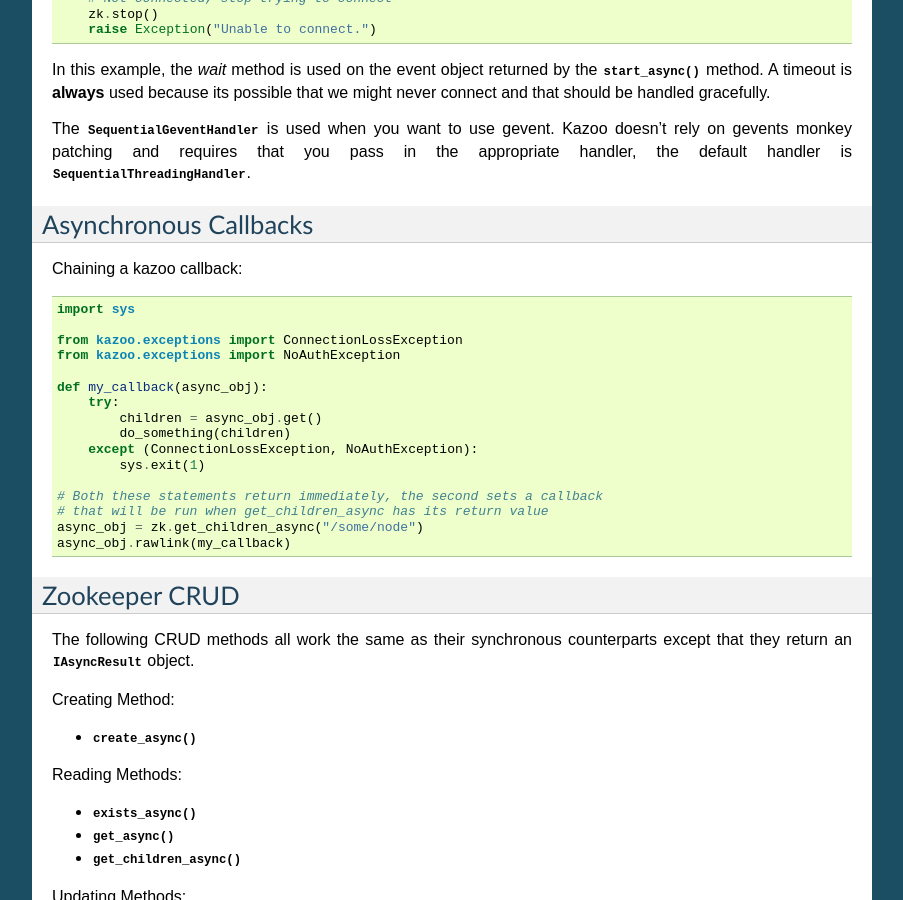
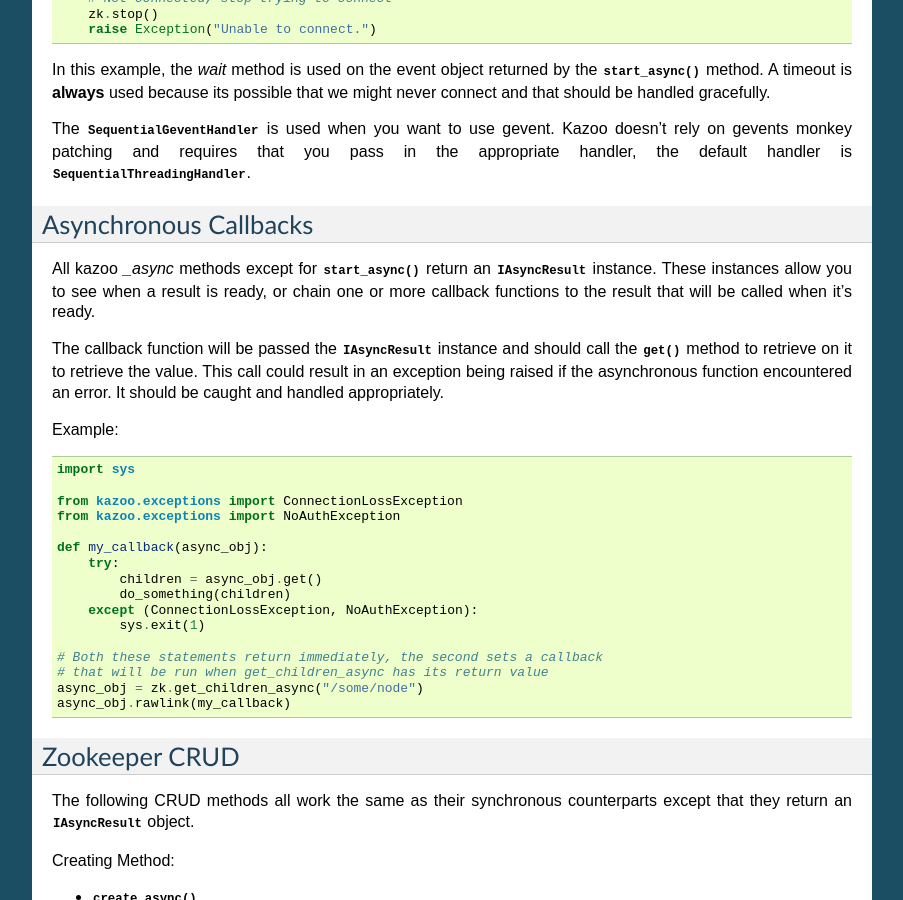
Before and after one commit to python-zk/kazoo, a Sphinx documentation site: the page built from docs/async_usage.rst, in a window 1280 px wide and 900 px high, scrolled down 509 px. Shown: the whole window, without its empty margins (198-1101 px from the left). Built offline with Sphinx 7.4.7, drawn with Linux system fonts in a browser that asks for light colours.

Commit message:
More async usage docs on callbacks.

```diff
--- a/docs/async_usage.rst
+++ b/docs/async_usage.rst
@@ -51,7 +51,20 @@
 Asynchronous Callbacks
 ======================
 
-Chaining a kazoo callback:
+All kazoo `_async` methods except for
+:meth:`~kazoo.client.KazooClient.start_async` return an
+:class:`~kazoo.interfaces.IAsyncResult` instance. These instances allow
+you to see when a result is ready, or chain one or more callback
+functions to the result that will be called when it's ready.
+
+The callback function will be passed the
+:class:`~kazoo.interfaces.IAsyncResult` instance and should call the
+:meth:`~kazoo.interfaces.IAsyncResult.get` method to retrieve on it to
+retrieve the value. This call could result in an exception being raised
+if the asynchronous function encountered an error. It should be caught
+and handled appropriately.
+
+Example:
 
 .. code-block:: python
 
```
